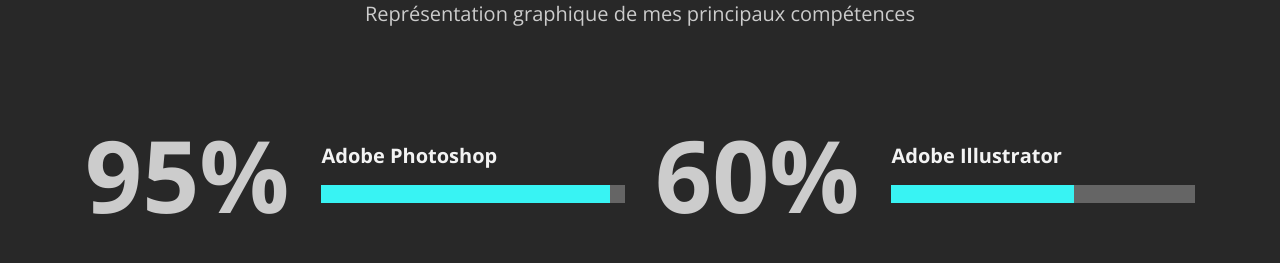
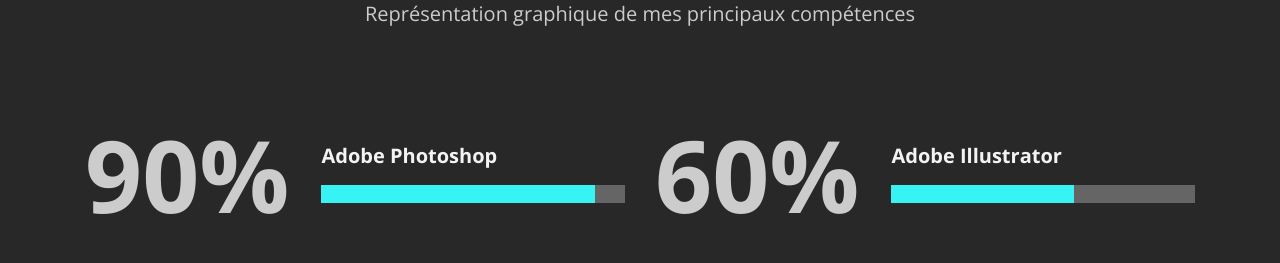
Before and after one commit to Paolo-Rzf/cv, a plain HTML site: page index.html in a window 1280 px wide. Shown: the part 1580-1843 px from the top of the page. Drawn offline with nearby package versions, Linux system fonts and the light colour scheme.

Commit message:
Update index.html

```diff
--- a/index.html
+++ b/index.html
@@ -89,11 +89,11 @@
             <p>Représentation graphique de mes principaux compétences</p>
             <div class="row">
                 <div class="flex col-12 col-lg-6">
-                    <div class="percent">95%</div>
+                    <div class="percent">90%</div>
                     <div class="progress-container">
                         <strong>Adobe Photoshop</strong>
                         <div class="progress">
-                            <div class="progress-bar" style="width: 95%"></div>
+                            <div class="progress-bar" style="width: 90%"></div>
                         </div>
                     </div>
                 </div>
```
